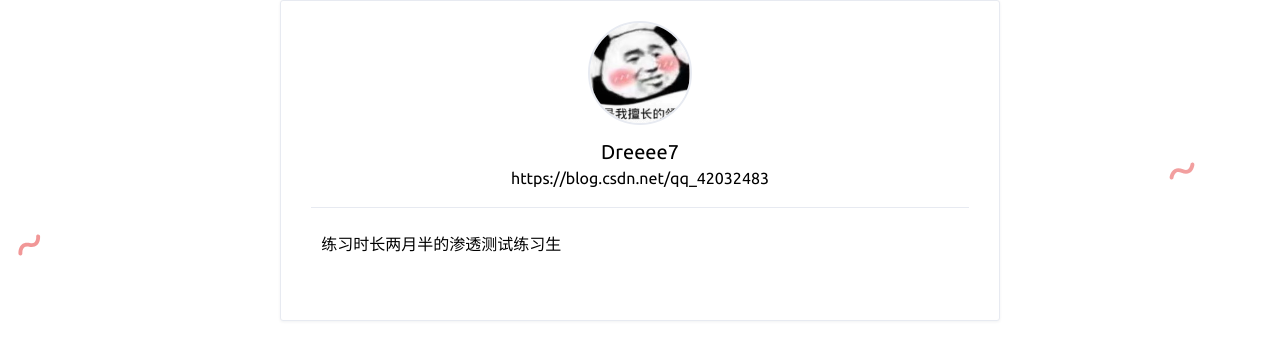
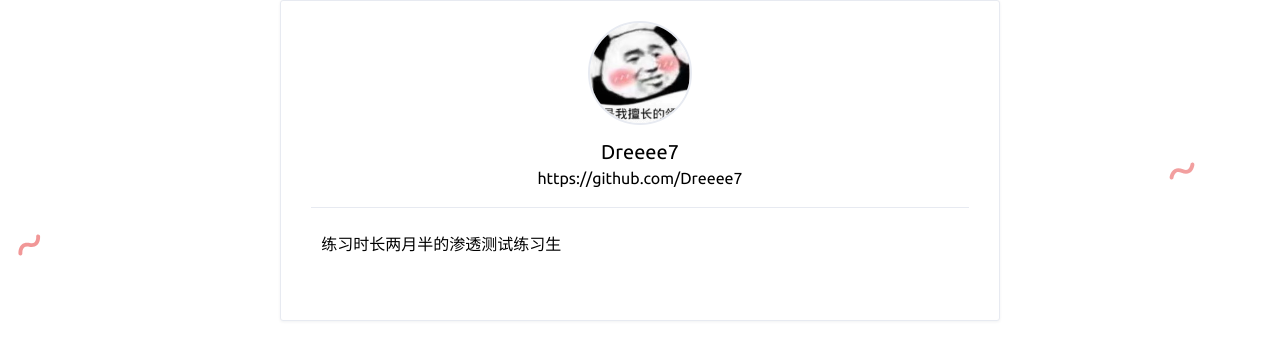
Before and after one commit to Dreeee7/Dreeee7.github.io, a Jekyll site: the page built from about.html, in a window 1280 px wide. Shown: the part 425-767 px from the top of the page. Built offline with Jekyll 4.4.1, drawn with Linux system fonts in a browser that asks for light colours; comment, search, counter and statistics services are not loaded; some of the changed lines change nothing that is shown.

Commit message:
Update _config.yml

```diff
--- a/_config.yml
+++ b/_config.yml
@@ -16,7 +16,7 @@ author: true
 name: 'Dreeee7'
 NickName: '壮壮'
 webtitle: 'web安全从入门到入狱'
-bio: 'https://blog.csdn.net/qq_42032483'
+bio: 'https://github.com/Dreeee7'
 about: true
 aboutyou: '练习时长两月半的渗透测试练习生'
 portraits: '/assets/my.png' # your portraits image file path
```
